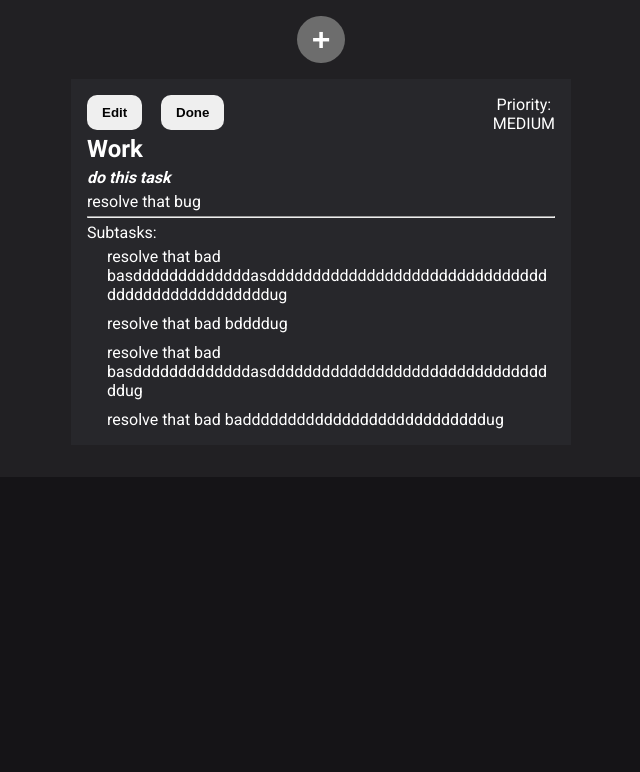
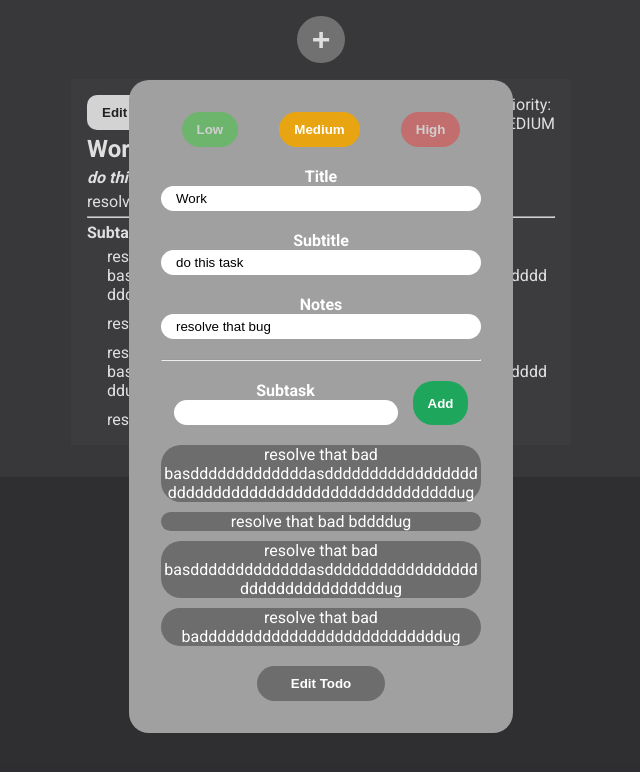
Before and after one commit to Drasty4k/simple-todo, a Next.js app: page / in a window 1280 px wide. Shown: the top 772 px of the page, without its empty margins (319-959 px from the left). Built offline with nearby package versions, Linux system fonts and the light colour scheme.

Commit message:
implemented the edit functionality

```diff
--- a/pages/components/add-todo-modal/add-todo-modal.module.scss
+++ b/pages/components/add-todo-modal/add-todo-modal.module.scss
@@ -122,6 +122,14 @@
       .subtasksContainer {
         list-style-type: none;
         text-align: center;
+        display: flex;
+        flex-direction: column;
+        gap: 10px;
+
+        li {
+          background-color: #6d6d6d;
+          border-radius: 20px;
+        }
       }
 
       .addTodoBtn {
--- a/pages/components/add-todo-modal/add-todo-modal.tsx
+++ b/pages/components/add-todo-modal/add-todo-modal.tsx
@@ -1,26 +1,32 @@
 import { nanoid } from "nanoid";
-import {
-  Dispatch,
-  FormEvent,
-  Ref,
-  SetStateAction,
-  useRef,
-  useState,
-} from "react";
+import { Dispatch, FormEvent, SetStateAction, useState } from "react";
 import { Priority, Subtask, Todo } from "../../index";
 import styles from "./add-todo-modal.module.scss";
 
 type Props = {
   close: () => void;
-  setTodos: Dispatch<SetStateAction<Todo[]>>;
+  setTodos?: Dispatch<SetStateAction<Todo[]>>;
+  updateTodo?: (updatedTodo: Todo) => void;
+  currentTodo?: Todo;
+  type: "ADD" | "EDIT";
 };
 
-const AddTodoModal: React.FC<Props> = ({ close, setTodos }) => {
-  const [priority, setPriority] = useState<Priority>(null);
-  const [title, setTitle] = useState<string>("");
-  const [subtitle, setSubtitle] = useState<string>("");
-  const [notes, setNotes] = useState<string>("");
-  const [subtasks, setSubtasks] = useState<Subtask[]>([]);
+const AddTodoModal: React.FC<Props> = ({
+  type,
+  close,
+  setTodos,
+  currentTodo,
+  updateTodo,
+}) => {
+  const [priority, setPriority] = useState<Priority>(currentTodo?.priority!);
+  const [title, setTitle] = useState<string>("" || currentTodo?.title!);
+  const [subtitle, setSubtitle] = useState<string>(
+    "" || currentTodo?.subtitle!
+  );
+  const [notes, setNotes] = useState<string>("" || currentTodo?.notes!);
+  const [subtasks, setSubtasks] = useState<Subtask[]>(
+    currentTodo?.subtasks! ? currentTodo?.subtasks! : []
+  );
   const [subtaskText, setSubtaskText] = useState<string>("");
 
   const ignoreClick = (event: React.MouseEvent<Element, MouseEvent>) => {
@@ -29,11 +35,16 @@ const AddTodoModal: React.FC<Props> = ({ close, setTodos }) => {
 
   const onSubmit = (event: FormEvent<HTMLFormElement>) => {
     event.preventDefault();
-    createTodo();
+    if (type === "ADD") {
+      createTodo();
+    } else {
+      editTodo();
+    }
     close();
   };
 
   const createTodo = () => {
+    if (!setTodos) return;
     const id = nanoid(10);
     const newTodo: Todo = {
       id,
@@ -42,9 +53,23 @@ const AddTodoModal: React.FC<Props> = ({ close, setTodos }) => {
       notes,
       priority,
       subtasks,
-      completed: false
+      completed: false,
     };
     setTodos((prev) => [newTodo, ...prev]);
+  };
+
+  const editTodo = () => {
+    if (!updateTodo) return;
+    const updatedTodo: Todo = {
+      id: currentTodo?.id!,
+      title,
+      subtitle,
+      notes,
+      priority,
+      subtasks,
+      completed: false,
+    };
+    updateTodo(updatedTodo);
   };
 
   const addSubtask = () => {
@@ -132,7 +157,12 @@ const AddTodoModal: React.FC<Props> = ({ close, setTodos }) => {
           <ul className={styles.subtasksContainer}>
             {subtasks.map((subtask) => (
               <li key={subtask.id}>
-                <p>{subtask.text}</p>
+                <p
+                  contentEditable={type === "EDIT"}
+                  onBlur={(e) => (subtask.text = e.currentTarget.innerText!)}
+                >
+                  {subtask.text}
+                </p>
               </li>
             ))}
           </ul>
@@ -144,7 +174,7 @@ const AddTodoModal: React.FC<Props> = ({ close, setTodos }) => {
               allInputsEmpty() ? { cursor: "not-allowed", opacity: ".6" } : {}
             }
           >
-            Add Todo
+            {type === "ADD" ? "Add Todo" : "Edit Todo"}
           </button>
         </form>
       </div>
--- a/pages/components/todo/todo-card.tsx
+++ b/pages/components/todo/todo-card.tsx
@@ -1,4 +1,6 @@
+import { useState } from "react";
 import { Priority, Subtask, Todo } from "../../index";
+import AddTodoModal from "../add-todo-modal/add-todo-modal";
 import styles from "./todo-card.module.scss";
 
 type Props = {
@@ -10,9 +12,11 @@ type Props = {
   subtasks?: Subtask[];
   completed: boolean;
   toggleCompletedTodo: () => void;
+  updateTodo: (updatedTodo: Todo) => void;
 };
 
 const TodoCard: React.FC<Props> = ({
+  id,
   title,
   subtitle,
   notes,
@@ -20,13 +24,19 @@ const TodoCard: React.FC<Props> = ({
   subtasks,
   completed,
   toggleCompletedTodo,
+  updateTodo
 }) => {
+  const [showEditModal, setShowEditModal] = useState<boolean>(true);
+  const toggleModal = () => {
+    setShowEditModal((prev) => !prev);
+  };
   return (
+    <>
       <li
         className={`${styles.container} ${completed ? styles.greenBorder : ""}`}
       >
         <div className={styles.headerButtons}>
-        <button>Edit</button>
+          <button onClick={toggleModal}>Edit</button>
           <button onClick={() => toggleCompletedTodo()}>Done</button>
         </div>
         <h2 className={styles.title}>{title}</h2>
@@ -37,7 +47,7 @@ const TodoCard: React.FC<Props> = ({
           <p>{priority}</p>
         </div>
         <hr />
-      <p className={styles.subtasksTitle}>Subtasks:</p>
+        <h4 className={styles.subtasksTitle}>Subtasks:</h4>
         <ul className={styles.subtasksContainer}>
           {subtasks?.map(({ id, text }) => (
             <li key={id}>
@@ -46,6 +56,23 @@ const TodoCard: React.FC<Props> = ({
           ))}
         </ul>
       </li>
+      {showEditModal && (
+        <AddTodoModal
+          type="EDIT"
+          close={toggleModal}
+          currentTodo={{
+            id,
+            title,
+            subtitle,
+            notes,
+            priority,
+            subtasks,
+            completed,
+          }}
+          updateTodo={updateTodo}
+        />
+      )}
+    </>
   );
 };
 
--- a/pages/index.tsx
+++ b/pages/index.tsx
@@ -59,7 +59,16 @@ export default function Home() {
     const newTodos = [...todos];
     newTodos[index].completed = !newTodos[index].completed;
     setTodos(newTodos);
-    console.log(todos);
+  };
+
+  const updateTodo = (updatedTodo: Todo) => {
+    const updatedListOfTodos = todos.map((todo) => {
+      if (todo.id === updatedTodo.id) {
+        todo = updatedTodo;
+      }
+      return todo;
+    });
+    setTodos(updatedListOfTodos);
   };
 
   return (
@@ -84,11 +93,14 @@ export default function Home() {
               subtasks={subtasks}
               completed={completed}
               toggleCompletedTodo={() => toggleCompletedTodo(index, todos)}
+              updateTodo={updateTodo}
             />
           )
         )}
       </ul>
-      {showModal && <AddTodoModal close={toggleModal} setTodos={setTodos} />}
+      {showModal && (
+        <AddTodoModal type="ADD" close={toggleModal} setTodos={setTodos} />
+      )}
     </div>
   );
 }
```
Lines whose indentation alone changed are shown as unchanged.
